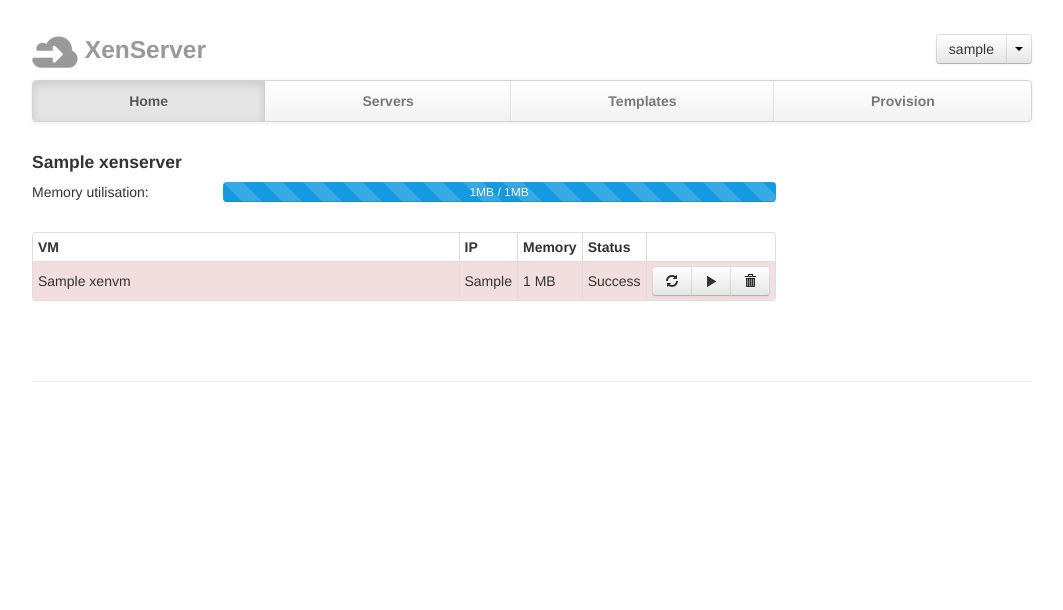
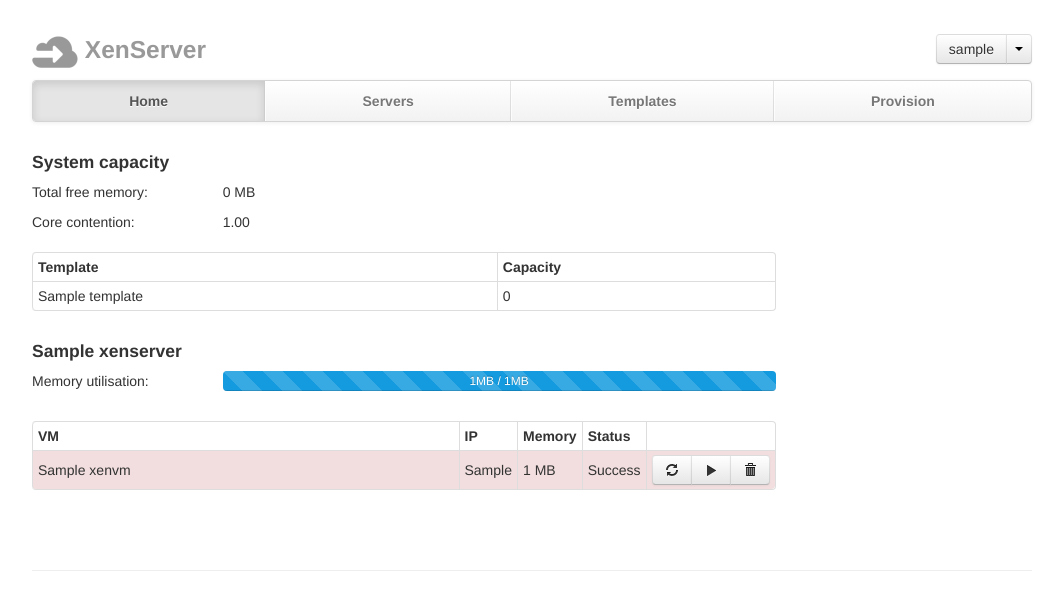
Before and after one commit to praekeltfoundation/xenzen, a Django app: page / in a window 1280 px wide. Shown: the top 610 px of the page, without its empty margins (108-1171 px from the left). Run offline with Django 3.2, Linux system fonts and the light colour scheme; a user stored in the database is signed in; tables that the repository leaves empty hold one stand-in row (values such as "Sample post"); some libraries are stand-ins or nearby versions.

Commit message:
Adding capacity stats and automatic host selection

```diff
--- a/xenserver/templates/index.html
+++ b/xenserver/templates/index.html
@@ -1,4 +1,32 @@
 {% include "fragments/head.html" with nav_active="home" %}
+
+     <div class="row-fluid">
+        <div class="span9">
+            <h4>System capacity</h4>
+
+            <div class="row-fluid">
+                <div class="span3">Total free memory:</div><div class="span9">{{ global.freemem }} MB</div>
+            </div>
+
+            <div class="row-fluid">
+                <div class="span3">Core contention:</div><div class="span9">{{ global.corecontend }}</div>
+            </div>
+
+            <p>
+                <table class="table table-hover table-bordered table-condensed">
+                    <thead><tr><th>Template</th><th>Capacity</th></tr></thead>
+                    <tbody>
+                        {% for template, count in template_slack %}
+                            <tr>
+                                <td>{{ template.name }}</td>
+                                <td>{{ count }}</td>
+                            </tr>
+                        {% endfor %}
+                    </tbody>
+                </table>
+             </p>
+        </div>
+    </div>
 
     {% for server in servers %}
 
--- a/xenserver/views.py
+++ b/xenserver/views.py
@@ -11,14 +11,25 @@
 import time
 import random
 import urlparse
+from operator import itemgetter
 
 from celery.task.control import revoke
 
 @login_required
 def index(request):
     servers = XenServer.objects.all().order_by('hostname')
+    templates = Template.objects.all().order_by('-memory')
 
     stacks = []
+
+    slack = {}
+
+    for t in templates:
+        slack[t] = 0
+
+    global_free = 0
+    global_cores = 0
+    global_vmcores = 0
 
     for server in servers:
         vms = server.xenvm_set.all().order_by('name')
@@ -29,17 +40,39 @@
             # Prevent a divide by zero
             mem_total = 1
         mem_util = (used_memory/float(mem_total))*100
+        mem_free = mem_total - used_memory
+
+        vmcores = sum([vm.sockets for vm in vms])
+        xscores = server.cores
+
+        global_cores += xscores
+        global_vmcores += vmcores
+        global_free += mem_free
 
         stacks.append({
             'hostname': server.hostname,
             'vms': vms,
             'mem_util': mem_util,
             'mem_total': mem_total,
-            'mem_used': used_memory
+            'mem_used': used_memory,
+            'cores': xscores,
+            'coresused': vmcores
         })
 
+        for t in templates:
+            if t.memory < (mem_free - 512):
+                count = (mem_free - 512) / t.memory
+                slack[t] += count
+
     return render(request, "index.html", {
-        'servers': stacks
+        'servers': stacks,
+        'template_slack': slack.items(),
+        'global': {
+            'cores': global_cores,
+            'freemem': '{:,}'.format(global_free),
+            'vmcores': global_vmcores,
+            'corecontend': '%0.2f' % (global_vmcores/float(global_cores))
+        }
     })
 
 @login_required
@@ -245,6 +278,29 @@
             hostname = provision['hostname']
             host, domain = hostname.split('.', 1)
 
+            # Server autoselect
+            if not server:
+                servers = XenServer.objects.all().order_by('hostname')
+
+                hosts = []
+
+                for s in servers:
+                    vms = s.xenvm_set.all().order_by('name')
+
+                    used_memory = sum([vm.memory for vm in vms])
+                    used_cores = sum([vm.sockets for vm in vms])
+                    mem_total = s.memory
+                    if not mem_total:
+                        # Prevent a divide by zero
+                        mem_total = 1
+
+                    free = mem_total - used_memory
+                    if free > (template.memory + 512):
+                        hosts.append((s, free, s.cores - used_cores))
+
+                # Pick the least utilised server
+                server = sorted(hosts, key=itemgetter(2,1))[-1][0]
+
             # Find the first free IP address
             vms = server.xenvm_set.all()
             used_addresses = [vm.ip for vm in vms if vm.ip]
```
Also changed, not shown: xenserver/forms.py (+5 -2 lines).
